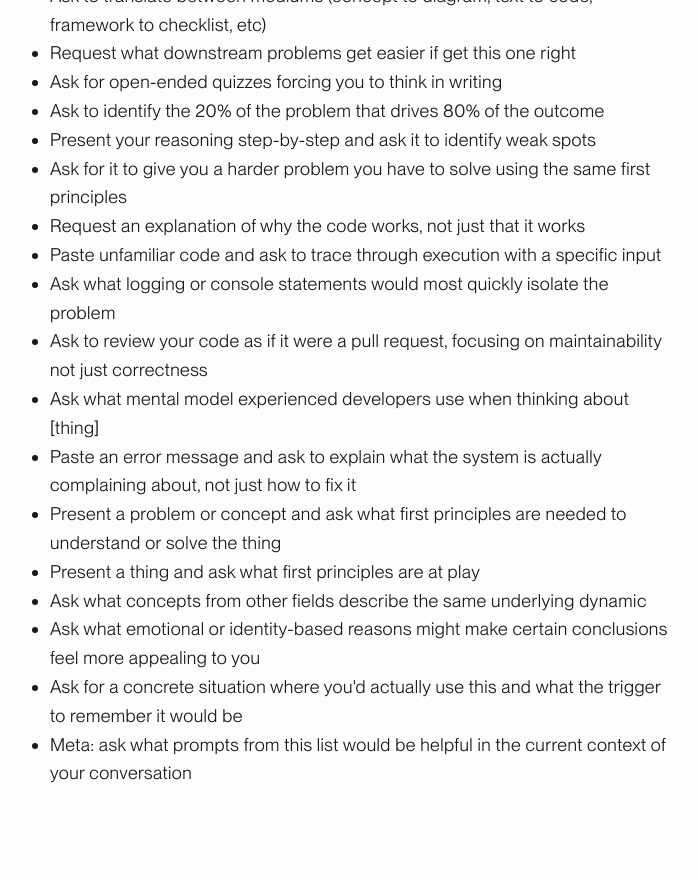
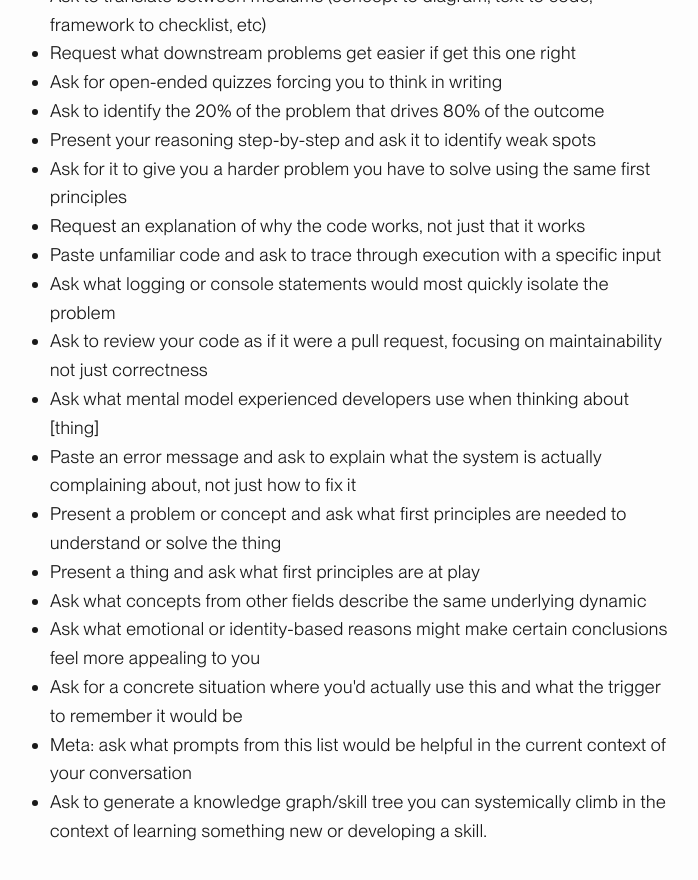
Before and after one commit to pxsswordprotected/personalsite, a Jekyll site: the page built from docs/_posts/2026-01-31-useLLMs.md, in a window 1280 px wide and 900 px high, scrolled down 2255 px. Shown: the top 880 px of the window, without its empty margins (298-996 px from the left). Built offline with Jekyll 4.4.1, drawn with Linux system fonts in a browser that asks for light colours; before the commit the page ends 3097 px from its top, so only the background shows below that.

Commit message:
update post

```diff
--- a/docs/_posts/2026-01-31-useLLMs.md
+++ b/docs/_posts/2026-01-31-useLLMs.md
@@ -64,4 +64,5 @@ One must possess the <i>will to think</i> in order to maximally extract the effe
 <li>Ask what emotional or identity-based reasons might make certain conclusions feel more appealing to you</li>
 <li>Ask for a concrete situation where you'd actually use this and what the trigger to remember it would be</li>
 <li>Meta: ask what prompts from this list would be helpful in the current context of your conversation</li>
+<li>Ask to generate a knowledge graph/skill tree you can systemically climb in the context of learning something new or developing a skill.</li>
 </ul>
```
